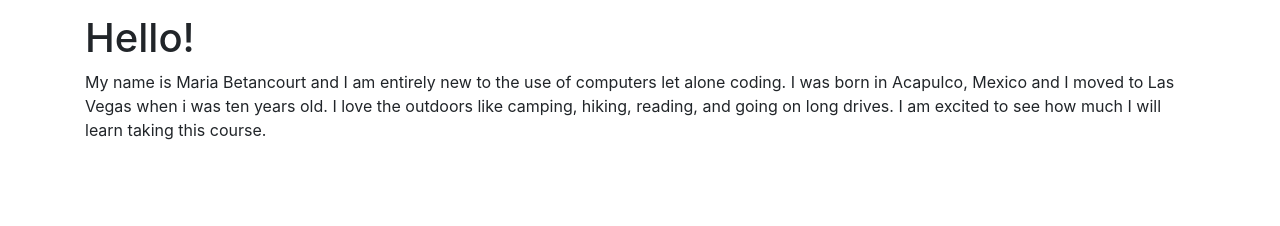
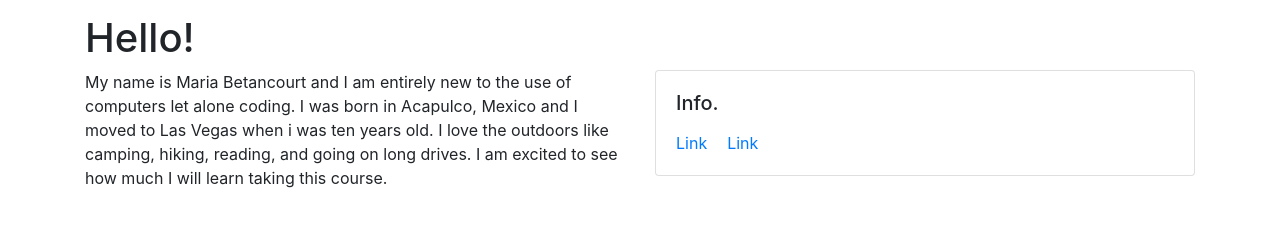
Before and after one commit to MaiaBetancourt/_portfolio, a React (Create React App) app in the folder my-portfolio/: page / in a window 1280 px wide. Shown: the part 472-698 px from the top of the page. Built offline with nearby package versions, Linux system fonts and the light colour scheme.

Commit message:
added some links

```diff
--- a/my-portfolio/src/pages/About.js
+++ b/my-portfolio/src/pages/About.js
@@ -9,8 +9,7 @@ function About() {
           height: "50vh",
           backgroundImage: `url(${process.env.PUBLIC_URL + "/DevImage.jpeg"})`,
         }}
-      >
-      </div>
+      ></div>
       <div className="container" style={{ marginTop: 30 }}>
         <div className="row">
           <div className="col col-md-12">
@@ -18,10 +17,29 @@ function About() {
           </div>
         </div>
         <div className="row">
-          <div className="col col-md-12">
+          <div className="col col-md-6">
             <p>
-            My name is Maria Betancourt and I am entirely new to the use of computers let alone coding. I was born in Acapulco, Mexico and I moved to Las Vegas when i was ten years old. I love the outdoors like camping, hiking, reading, and going on long drives. I am excited to see how much I will learn taking this course.
+              My name is Maria Betancourt and I am entirely new to the use of
+              computers let alone coding. I was born in Acapulco, Mexico and I
+              moved to Las Vegas when i was ten years old. I love the outdoors
+              like camping, hiking, reading, and going on long drives. I am
+              excited to see how much I will learn taking this course.
             </p>
+          </div>
+          <div className="col col-md-6">
+            <div className="card">
+              <div className="card-body">
+                <h5 className="card-title">Info.</h5>
+                <p className="card-text">
+                </p>
+                <a href="#" className="card-link">
+                  Link
+                </a>
+                <a href="#" className="card-link">
+                  Link
+                </a>
+              </div>
+            </div>
           </div>
         </div>
       </div>
--- a/my-portfolio/src/pages/Portfolio.js
+++ b/my-portfolio/src/pages/Portfolio.js
@@ -1,11 +1,18 @@
 import React, { Component } from "react";
 
-export default class Portfolio extends Component{
+export default class Portfolio extends Component {
+  state = {
+    id: "",
+    name: "",
+    image: "",
+    url: "",
+  };
+
   render() {
     return (
       <div>
         <h1>Portfolio</h1>
       </div>
-        )
+    );
   }
 }
```
Also changed, not shown: my-portfolio/project.json (added, +40 -0 lines), my-portfolio/public/DevImage.jpeg (added). Lines whose indentation alone changed are shown as unchanged.
